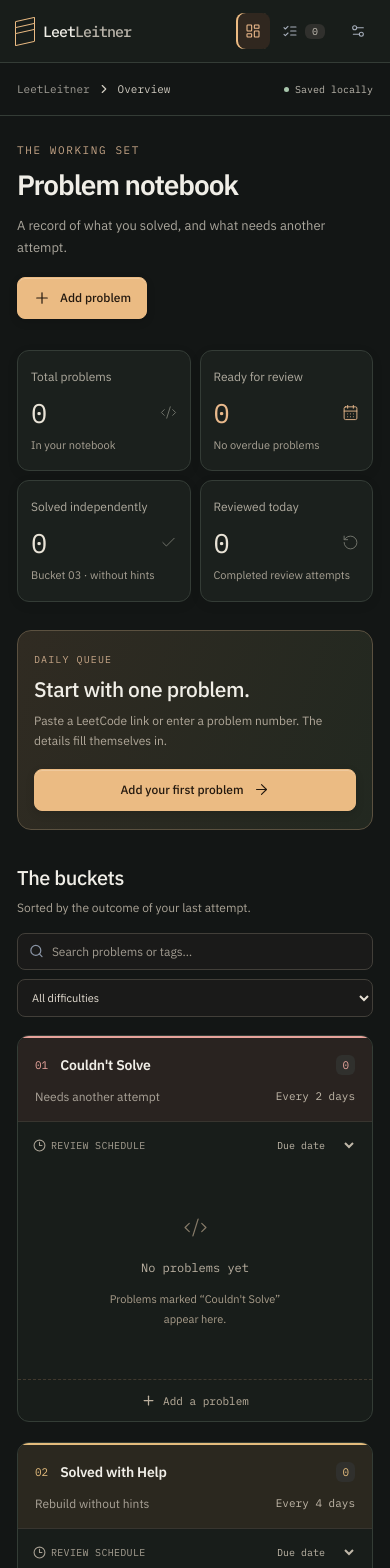
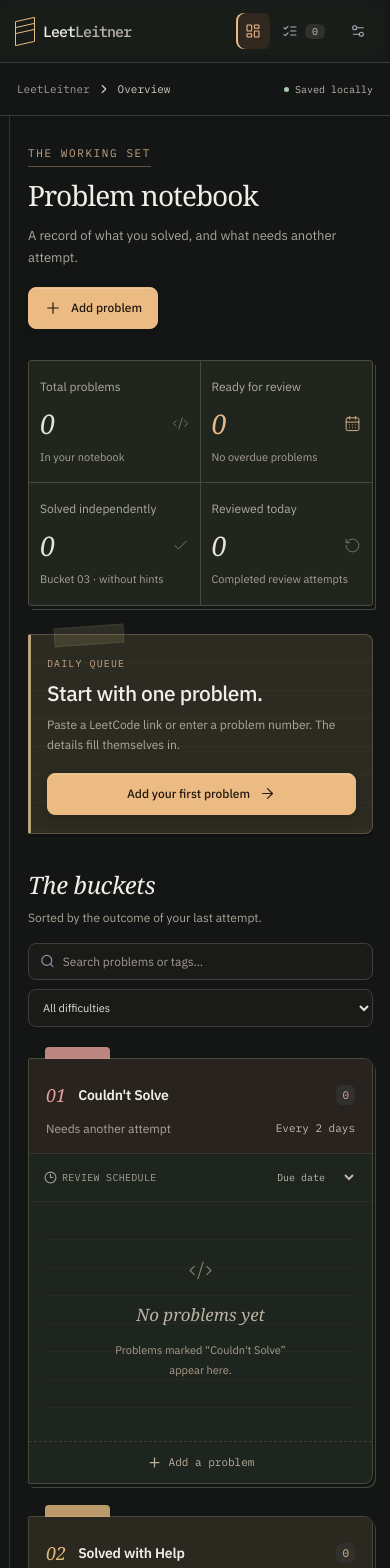
Before and after one commit to HadiYoussef2005/LeetLeitner, a React (Vite) app: page / in a window 390 px wide. Shown: the top 1568 px of the page. Built offline with nearby package versions, Linux system fonts and the light colour scheme.

Commit message:
Give the dark theme a physical notebook treatment

```diff
--- a/src/workbench.css
+++ b/src/workbench.css
@@ -1033,3 +1033,253 @@ progress {
     transition: none;
   }
 }
+/* Physical notebook details: cloth cover, sewn spine, ruled paper, and index tabs. */
+.app-shell {
+  background: #131615;
+}
+.sidebar {
+  background-color: #181d1a;
+  background-image:
+    repeating-linear-gradient(0deg, #ffffff02 0 1px, transparent 1px 4px),
+    repeating-linear-gradient(90deg, #00000012 0 1px, transparent 1px 5px);
+  box-shadow: inset -5px 0 10px #0003;
+}
+.main-content {
+  position: relative;
+  isolation: isolate;
+  padding-left: 54px;
+  background-image: linear-gradient(
+    90deg,
+    transparent 25px,
+    #b8856940 25px 26px,
+    transparent 26px
+  );
+}
+.main-content::before {
+  content: "";
+  position: absolute;
+  z-index: -1;
+  top: 30px;
+  bottom: 30px;
+  left: 3px;
+  width: 9px;
+  background: radial-gradient(
+      circle at center,
+      #080c09 0 3px,
+      #56604b 3.5px 4px,
+      transparent 4.5px
+    )
+    center top / 9px 48px repeat-y;
+  pointer-events: none;
+}
+h1 {
+  font-family: Georgia, "Times New Roman", serif;
+  font-weight: 400;
+  letter-spacing: -1px;
+  font-size: 42px;
+}
+.page-heading .eyebrow {
+  display: inline-block;
+  border-bottom: 1px solid #bda27d70;
+  padding-bottom: 6px;
+}
+.stats {
+  gap: 0;
+  border: 1px solid #4b4c3d;
+  border-radius: 3px;
+  background: #20251e;
+  box-shadow:
+    2px 3px 0 #131615,
+    3px 4px 0 #414637;
+}
+.stats > div {
+  background: transparent;
+  border: 0;
+  border-right: 1px solid #454b3c;
+  border-radius: 0;
+  box-shadow: none;
+}
+.stats > div:last-child {
+  border-right: 0;
+}
+.stats strong {
+  font-family: "Segoe Print", "Bradley Hand", Georgia, serif;
+  font-style: italic;
+}
+.review-banner {
+  position: relative;
+  background: #2b2b21;
+  background-image: repeating-linear-gradient(
+    transparent 0 27px,
+    #d5c5930a 27px 28px
+  );
+  border-radius: 2px 8px 8px 2px;
+  border-left: 3px solid #b9a178;
+  box-shadow: 1px 3px 0 #0003;
+}
+.review-banner::before {
+  content: "";
+  position: absolute;
+  top: -9px;
+  left: 23px;
+  width: 68px;
+  height: 17px;
+  background: #cdbb8d25;
+  border: 1px solid #cdbb8d18;
+  transform: rotate(-4deg);
+  pointer-events: none;
+}
+.collection-heading h2 {
+  font-family: Georgia, "Times New Roman", serif;
+  font-style: italic;
+  font-weight: 400;
+  font-size: 24px;
+}
+.buckets {
+  padding-top: 13px;
+  gap: 20px;
+}
+.bucket {
+  position: relative;
+  overflow: visible;
+  border-radius: 2px 9px 9px 2px;
+  border-color: #454b3b;
+  background: #1e241e;
+  box-shadow:
+    2px 3px 0 #131615,
+    3px 4px 0 #414637;
+}
+.bucket-header {
+  border-radius: 2px 8px 0 0;
+  border-top: 0;
+  padding-top: 24px;
+}
+.bucket-header::before {
+  content: "";
+  position: absolute;
+  top: -12px;
+  left: 16px;
+  width: 65px;
+  height: 12px;
+  border-radius: 4px 4px 0 0;
+  background: var(--amber);
+  opacity: 0.8;
+}
+.bucket.red .bucket-header::before {
+  background: var(--red);
+}
+.bucket.green .bucket-header::before {
+  background: var(--green);
+}
+.bucket-number {
+  font-family: Georgia, "Times New Roman", serif;
+  font-style: italic;
+  font-size: 18px;
+}
+.bucket-sort {
+  border-bottom: 1px solid #b3ba8c13;
+  margin-bottom: 10px;
+}
+.problem-card {
+  position: relative;
+  background-color: #262d25;
+  background-image:
+    linear-gradient(
+      90deg,
+      transparent 9px,
+      #d6937926 9px 10px,
+      transparent 10px
+    ),
+    repeating-linear-gradient(transparent 0 27px, #c6c8a90e 27px 28px);
+  border: 1px solid #49503d;
+  border-radius: 2px 5px 5px 2px;
+  padding-left: 20px;
+  box-shadow: 1px 2px 0 #0003;
+}
+.problem-card:hover {
+  background-color: #30392d;
+}
+.problem-card h4 {
+  line-height: 1.7;
+}
+.card-bottom {
+  border-top: 1px dashed #c3be992b;
+}
+.tags span {
+  background: #2d352dcc;
+}
+.bucket-add {
+  border-top-style: dashed;
+}
+.empty-bucket {
+  background: repeating-linear-gradient(
+    transparent 0 27px,
+    #c6c8a90c 27px 28px
+  );
+  margin: 0 4px 10px;
+}
+.empty-bucket h4 {
+  font-family: Georgia, "Times New Roman", serif;
+  font-style: italic;
+  font-size: 17px;
+}
+dialog {
+  border-radius: 3px 12px 12px 3px;
+  border-left: 4px solid #a78b64;
+}
+.modal-head h2 {
+  font-family: Georgia, "Times New Roman", serif;
+  font-weight: 400;
+}
+footer {
+  border-top-style: dashed;
+}
+@media (min-width: 1500px) {
+  .main-content {
+    padding-left: 66px;
+  }
+}
+@media (max-width: 1100px) {
+  .main-content {
+    padding-left: 42px;
+    background-position: -8px 0;
+  }
+}
+@media (max-width: 800px) {
+  .main-content {
+    padding-left: 36px;
+    background-position: -12px 0;
+  }
+  .main-content::before {
+    left: 0;
+    width: 7px;
+  }
+  .stats > div:nth-child(2) {
+    border-right: 0;
+  }
+  .stats > div:nth-child(-n + 2) {
+    border-bottom: 1px solid #454b3c;
+  }
+  .buckets {
+    gap: 32px;
+  }
+}
+@media (max-width: 480px) {
+  .main-content {
+    padding-left: 28px;
+    padding-right: 17px;
+    background-position: -16px 0;
+  }
+  .main-content::before {
+    display: none;
+  }
+  h1 {
+    font-size: 35px;
+  }
+  .stats {
+    gap: 0;
+  }
+  .stats > div {
+    padding: 16px 11px !important;
+  }
+}
```
